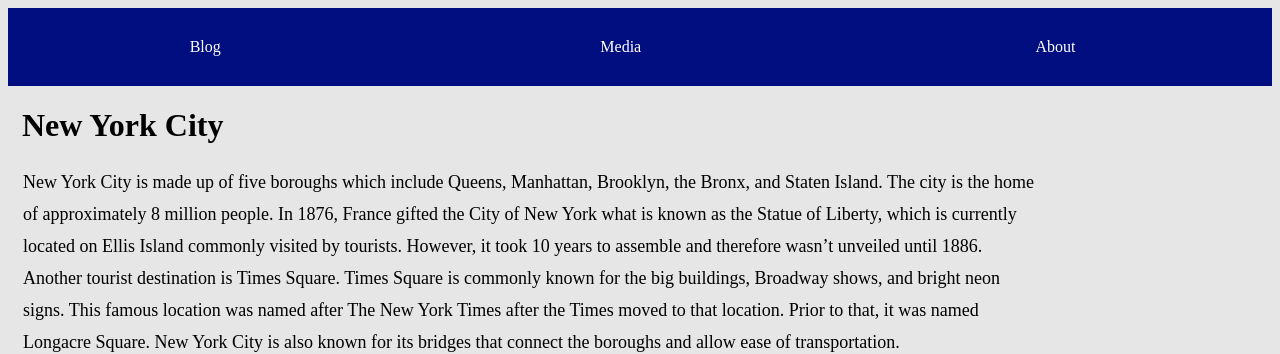
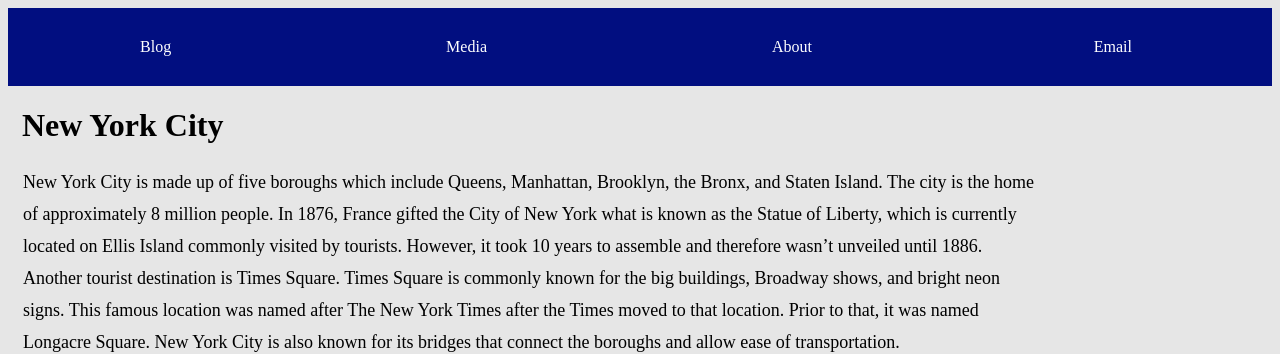
Before and after one commit to korodoff/jokegenerator, a plain HTML site: page NewYork City Blog/index.html in a window 1280 px wide. Shown: the top 354 px of the page. Drawn offline with Linux system fonts and the light colour scheme.

Commit message:
adding email

```diff
--- a/NewYork City Blog/index.html
+++ b/NewYork City Blog/index.html
@@ -10,6 +10,7 @@
          <li><a href="blog">Blog</a></li>
          <li><a href="Media">Media</a></li>
          <li><a href="about">About</a></li>
+         <li><a href="email">Email</a></li>
        </ul>
      </nav>
      <header>
```
